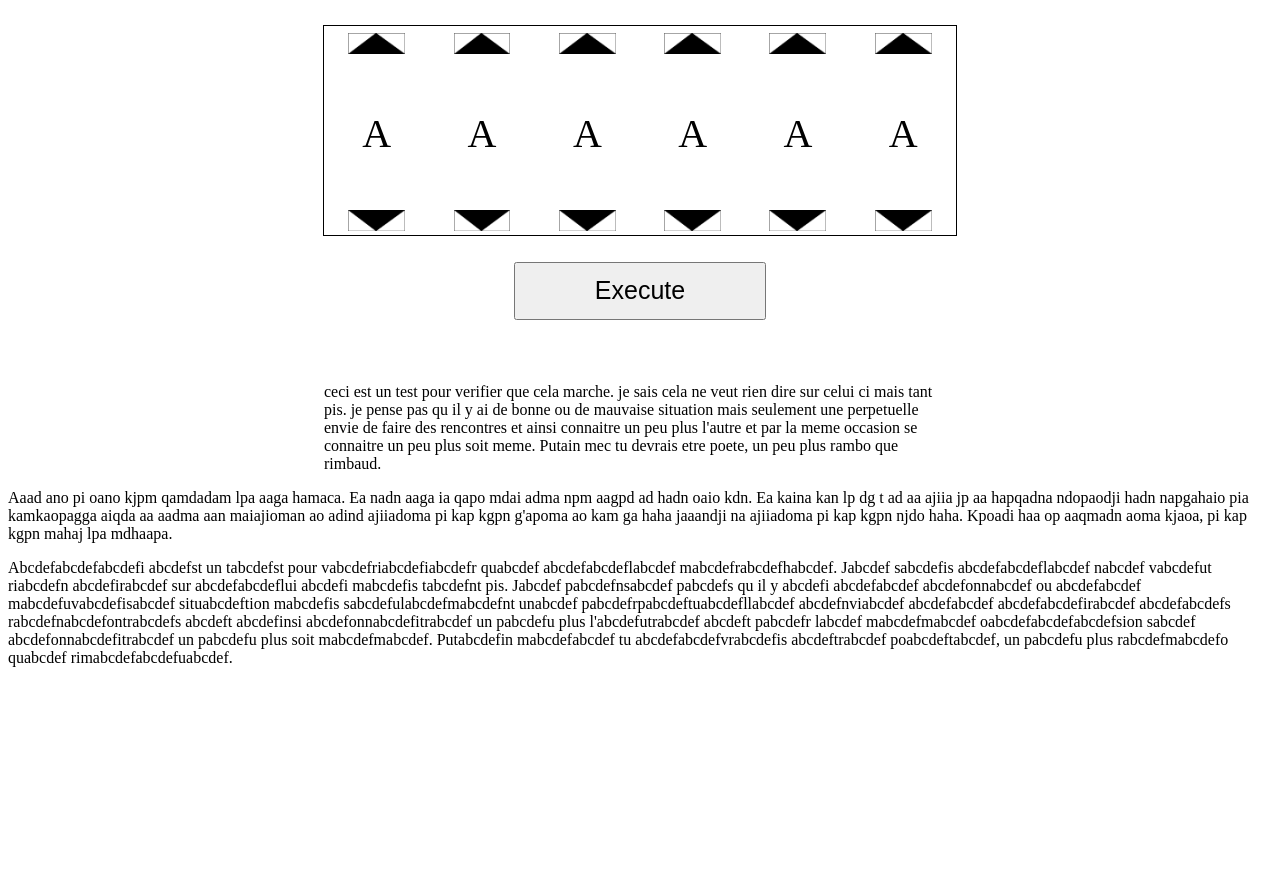
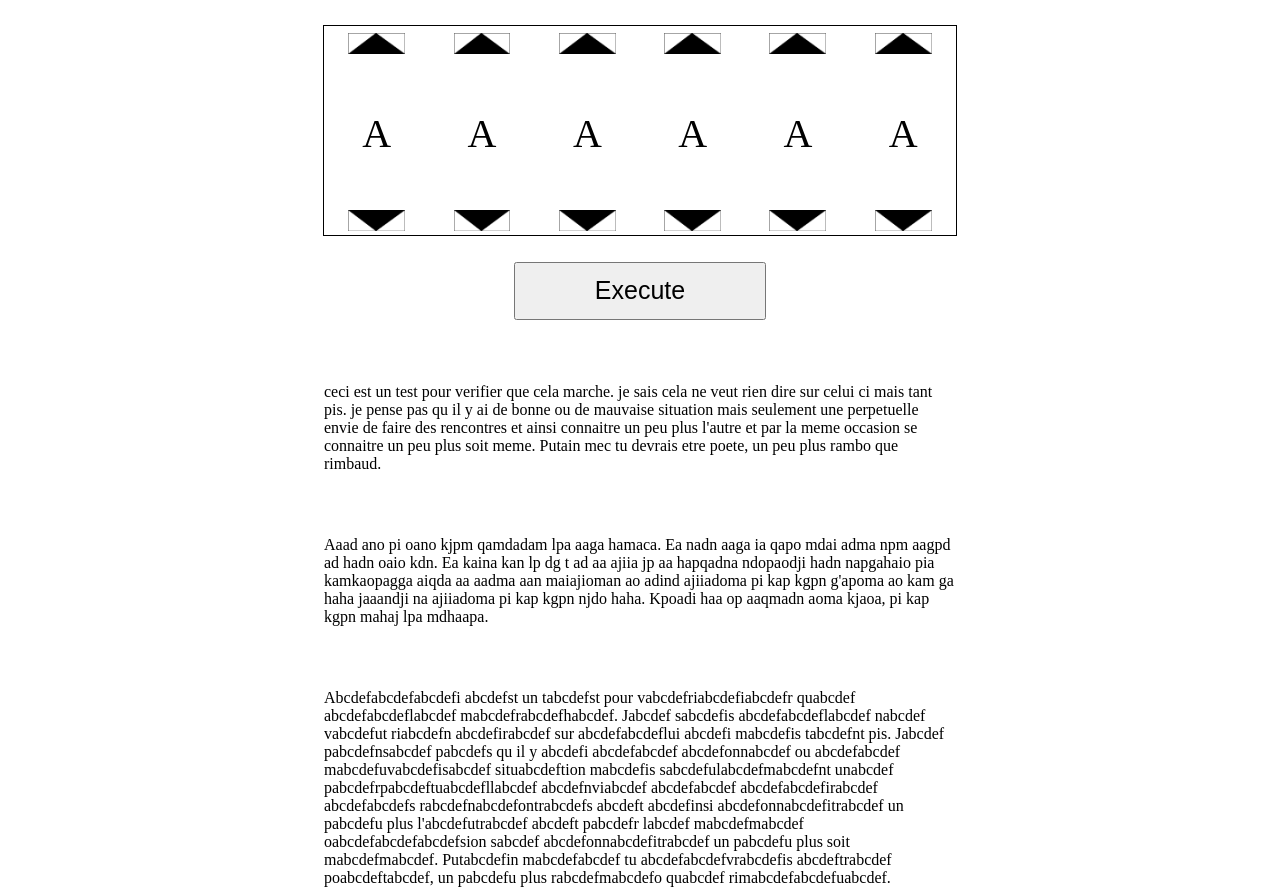
Before and after one commit to RomainMarca/coderKey, a plain HTML site: page index.html in a window 1280 px wide. Both pictures are taken after a click on the button "Execute". Before the commit the page ends 800 px from the top, so only its background shows below. Drawn offline with Linux system fonts and the light colour scheme.

Commit message:
on work + refactoring

```diff
--- a/script.js
+++ b/script.js
@@ -1,6 +1,6 @@
-/****************************************************/
+/************************************************************/
 //Todo modify code for encrypted a new text and new codeKey.
-/****************************************************/
+/************************************************************/
 
 let letters = ['A', 'B', 'C', 'D', 'E', 'F', 'G', 'H', 'I', 'J', 'K', 'L', 'M', 'N', 'O', 'P', 'Q', 'R', 'S', 'T', 'U', 'V', 'W', 'X', 'Y', 'Z'];
 let newLetters = ['A', 'B', 'C', 'D', 'E', 'F', 'G', 'H', 'I', 'J', 'K', 'L', 'M', 'N', 'O', 'P', 'Q', 'R', 'S', 'T', 'U', 'V', 'W', 'X', 'Y', 'Z'];
@@ -153,14 +153,14 @@ function clicButton() {
     //Transform initial text
     let text =  document.getElementById("text").textContent;
     let textValue= '';
-    textValue = codeText(text, textValue);
+    textValue = codeText(text, textValue, letters, abc);
     let textModif = document.getElementById("textModif");
     textModif.textContent = textValue;
 
     //transform final text
     let textModifValue = document.getElementById("textModif").textContent;
     let textFinal = '';
-    textFinal = codeTextFinal(textModifValue, textFinal);
+    textFinal = codeText(textModifValue, textFinal, abc, letters);
     let realText = document.getElementById("realText");
     realText.textContent = textFinal;
 
@@ -185,7 +185,7 @@ function upperText(str) {
 }
 
 //transform text method
-function codeText(textEnter, textExit) {
+function codeText(textEnter, textExit, alpha, beta) {
     textEnter = textEnter.toUpperCase();
     for (let l=0; l<textEnter.length; l++) {
         switch (textEnter[l]) {
@@ -201,10 +201,25 @@ function codeText(textEnter, textExit) {
             case '.':
                 textExit += '.';
                 break;
+            case '(':
+                textExit += '(';
+                break;
+            case ')':
+                textExit += ')';
+                break;
+            case 'à':
+                textExit += 'à';
+                break;
+            case 'é':
+                textExit += 'é';
+                break;
+            case 'è':
+                textExit += 'è';
+                break;
             default:
                 for (let m=0;m<26;m++) {
-                    if (textEnter[l] === letters[m]) {
-                        textExit += abc[m]
+                    if (textEnter[l] === alpha[m]) {
+                        textExit += beta[m]
                     }
                 }
         }
@@ -212,31 +227,3 @@ function codeText(textEnter, textExit) {
     textExit = upperText(textExit);
     return textExit;
 }
-
-function codeTextFinal(textEnter, textExit) {
-    textEnter = textEnter.toUpperCase();
-    for (let l=0; l<textEnter.length; l++) {
-        switch (textEnter[l]) {
-            case ' ':
-                textExit += ' ';
-                break;
-            case "'":
-                textExit += "'";
-                break;
-            case ',':
-                textExit += ',';
-                break;
-            case '.':
-                textExit += '.';
-                break;
-            default:
-                for (let m=0;m<26;m++) {
-                    if (textEnter[l] === abc[m]) {
-                        textExit += letters[m]
-                    }
-                }
-        }
-    }
-    textExit = upperText(textExit);
-    return textExit;
-}
--- a/style.css
+++ b/style.css
@@ -66,3 +66,17 @@
     margin: auto;
     margin-top: 5%;
 }
+
+#textModif {
+    text-justify: auto;
+    width: 50%;
+    margin: auto;
+    margin-top: 5%;
+}
+
+#realText {
+    text-justify: auto;
+    width: 50%;
+    margin: auto;
+    margin-top: 5%;
+}
```
